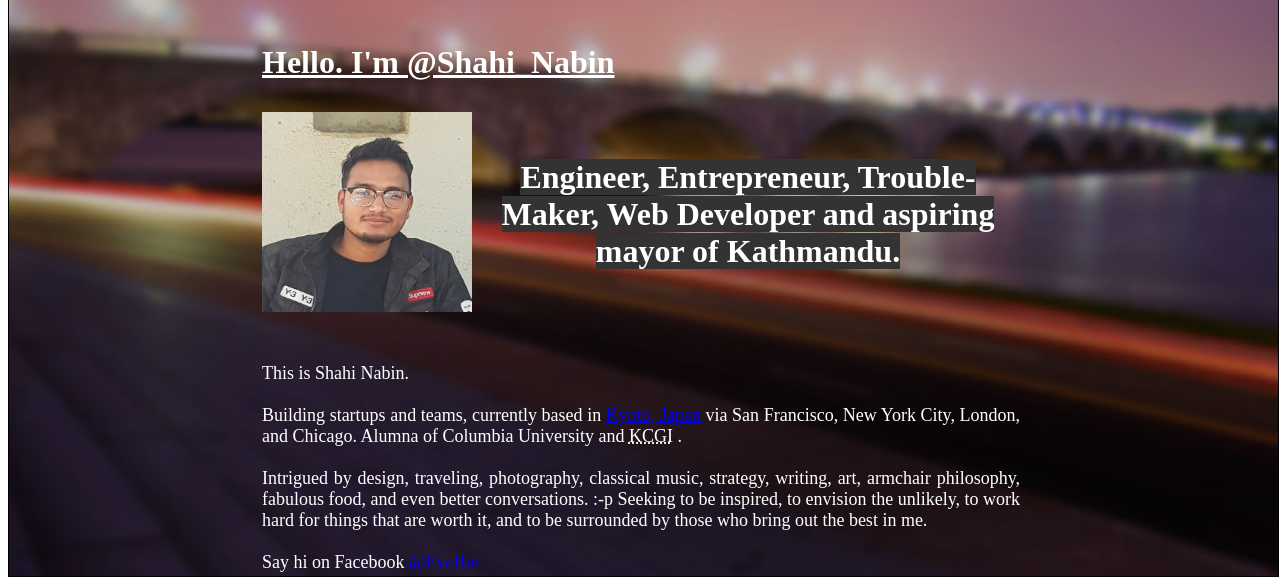
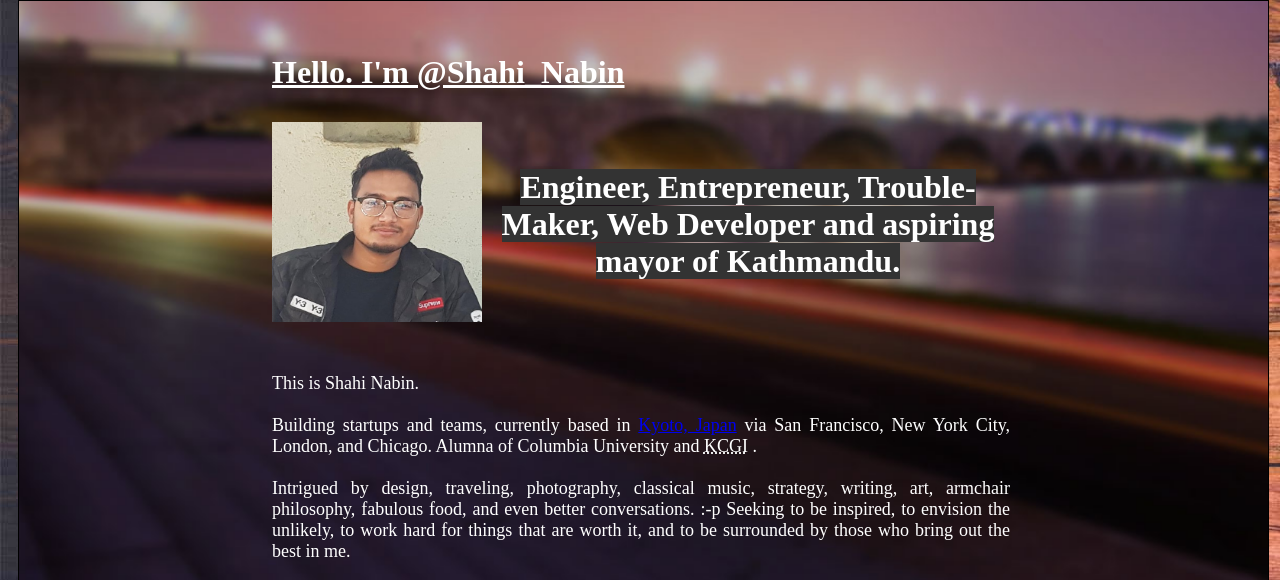
Before and after one commit to ShahiNabin/individual_project, a plain HTML site: page index.html in a window 1280 px wide. Shown: the part 133-713 px from the top of the page. Drawn offline with Linux system fonts and the light colour scheme.

Commit message:
Update index.html

```diff
--- a/index.html
+++ b/index.html
@@ -10,7 +10,7 @@
 	<style>
 	</style>
 </head>
-<body>
+<body style="background-image: url(img/bg1.jpg); color: white; padding: 10px">
 <!--Header part-->
 <div class="header">
 		<h1> Welcome to EvoWorld</h1>
```
